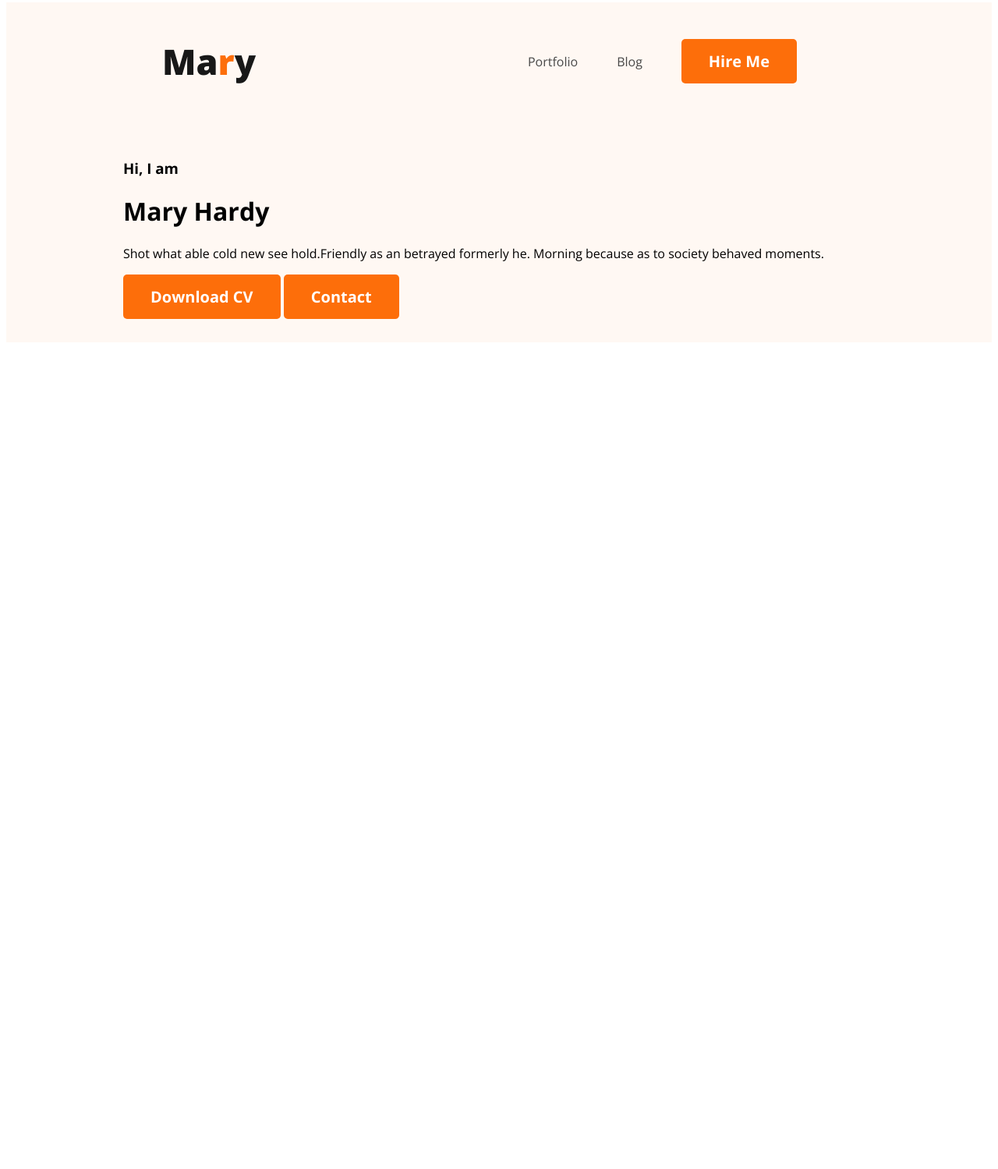
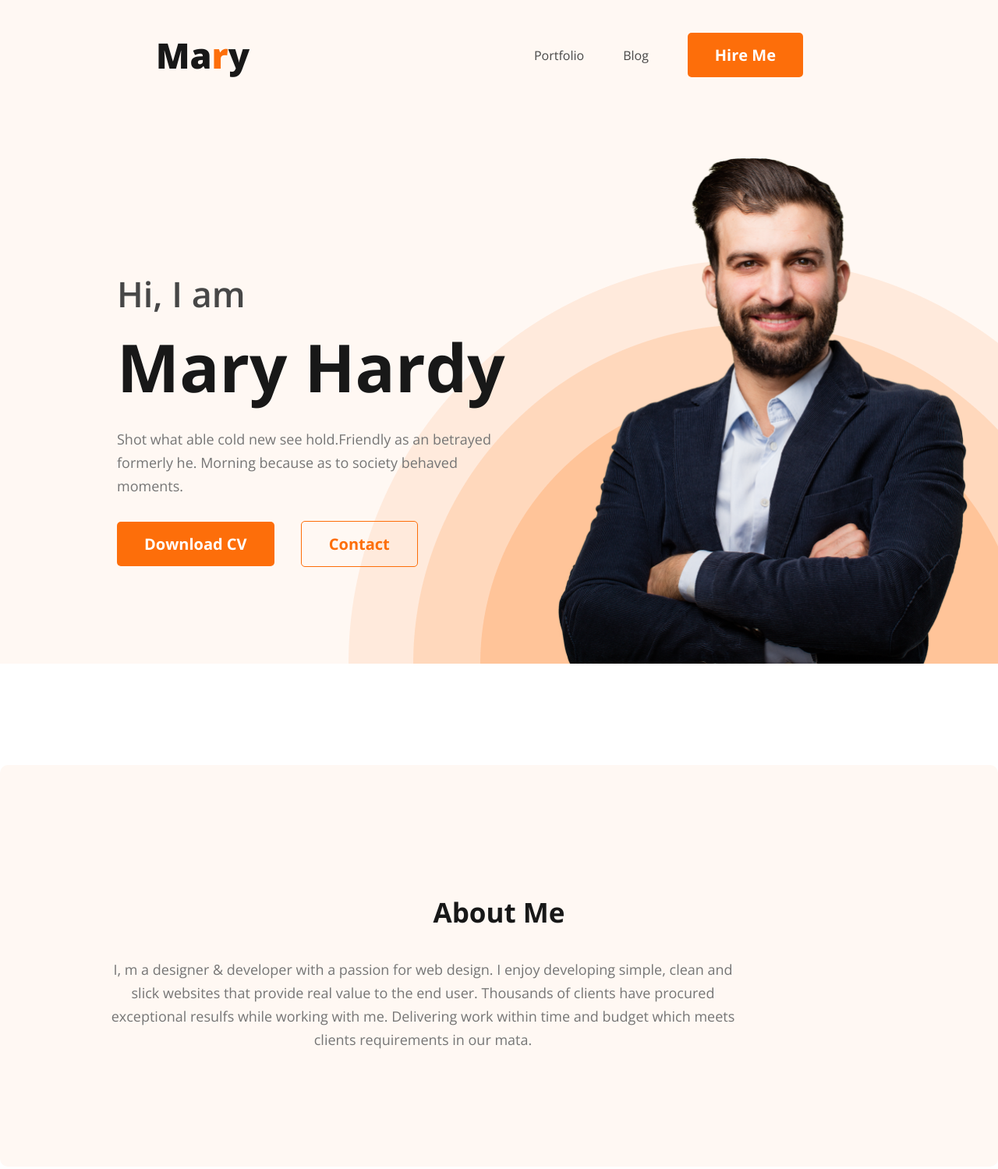
Before and after one commit to mdadnanshafiq/portfolio, a plain HTML site: page index.html in a window 1280 px wide. Shown: the part 5-1504 px from the top of the page at 78% size. Before the commit the page ends 800 px from the top, so only its background shows below. Drawn offline with nearby package versions, Linux system fonts and the light colour scheme.

Commit message:
about section created

```diff
--- a/index.html
+++ b/index.html
@@ -17,17 +17,22 @@
             </ul>
         </nav>
         <div class="banner">
-            <div>
+            <div class="banner-content">
                 <h3 class="banner-hello">Hi, I am</h3>
                 <h1 class="banner-title">Mary Hardy</h1>
-                <p>Shot what able cold new see hold.Friendly as an betrayed formerly he. Morning because as to society behaved moments.</p>
+                <p class="banner-describe">Shot what able cold new see hold.Friendly as an betrayed formerly he. Morning because as to society behaved moments.</p>
                 <button class="primary-btn">Download CV</button>
                 <button class="primary-btn">Contact</button>
             </div>
+            <img class="dp" src="images/hardy.png" alt="">
         </div>
     </header>
     <main>
+        <section class="about">
+            <h3 class="section-title">About Me</h3>
+            <p class="section-describe">I, m a designer & developer with a passion for web design. I enjoy developing simple, clean and slick websites that provide real value to the end user. Thousands of clients have procured exceptional resulfs while working with me. Delivering work within time and budget which meets clients requirements in our mata.</p>
 
+        </section>
     </main>
     <footer>
 
--- a/styles/portfolio.css
+++ b/styles/portfolio.css
@@ -3,6 +3,7 @@
 /* common shared styles */
 * {
     font-family: 'Open Sans', sans-serif;
+
 }
 
 .primary-color {
@@ -17,6 +18,22 @@
     font-size: 20px;
     font-weight: 700;
     padding: 15px 35px;
+}
+
+.section-title{
+    color: #181818;
+    text-align: center;
+    font-size: 35px;
+    font-weight: 700;
+}
+
+.section-describe{
+    color: #757575;
+    text-align: center;
+    font-size: 18px;
+    font-weight: 400;
+    line-height: 30px;
+    max-width: 825px;
 }
 
 /* nav related styles */
@@ -49,10 +66,77 @@ nav a {
 }
 
 /* header related styles */
-.header{
-    background: #FFF8F3;
+.header {
+    background-color: #FFF8F3;
+    background-image: url('../images/header_bg.png');
+    background-repeat: no-repeat;
+    background-position: bottom right;
 }
 
-.banner{
-    padding: 30px 30px 30px 150px;
+.banner {
+    display: flex;
+    padding: 30px 30px 0px 150px;
+    align-items: center;
+    justify-content: space-between;
 }
+
+.dp{
+    width: 585px;
+    height: 675px;
+}
+
+.banner-hello{
+    color:  #474747;
+    font-size: 45px;
+    font-weight: 600;
+    margin-bottom: 0;
+}
+
+.banner-title{
+    color:#181818;
+    font-size: 85px;
+    font-weight: 700;
+    margin-top: 5px;
+    margin-bottom: 20px;
+}
+
+.banner-describe{
+    max-width: 585px;
+    color:  #757575;
+    font-size: 18px;
+    font-weight: 400;
+    line-height: 30px;
+    margin-bottom: 30px;
+}
+
+.banner button{
+    margin-top: 0;
+    margin-right: 30px;
+    margin-left: 0;
+}
+
+.banner button:nth-of-type(2){
+    border: 1px solid #FD6E0A;
+    background: none;
+    color: #FD6E0A;
+    text-align: center;
+    font-size: 20px;
+    font-weight: 700;
+}
+
+/* main section styles */
+
+
+/* about section styles */
+.about{
+    padding: 130px;
+    border-radius: 10px;
+    background: #FFF8F3;
+    margin: 130px auto;
+}
+
+
+
+body{
+    margin: 0;
+}
```
